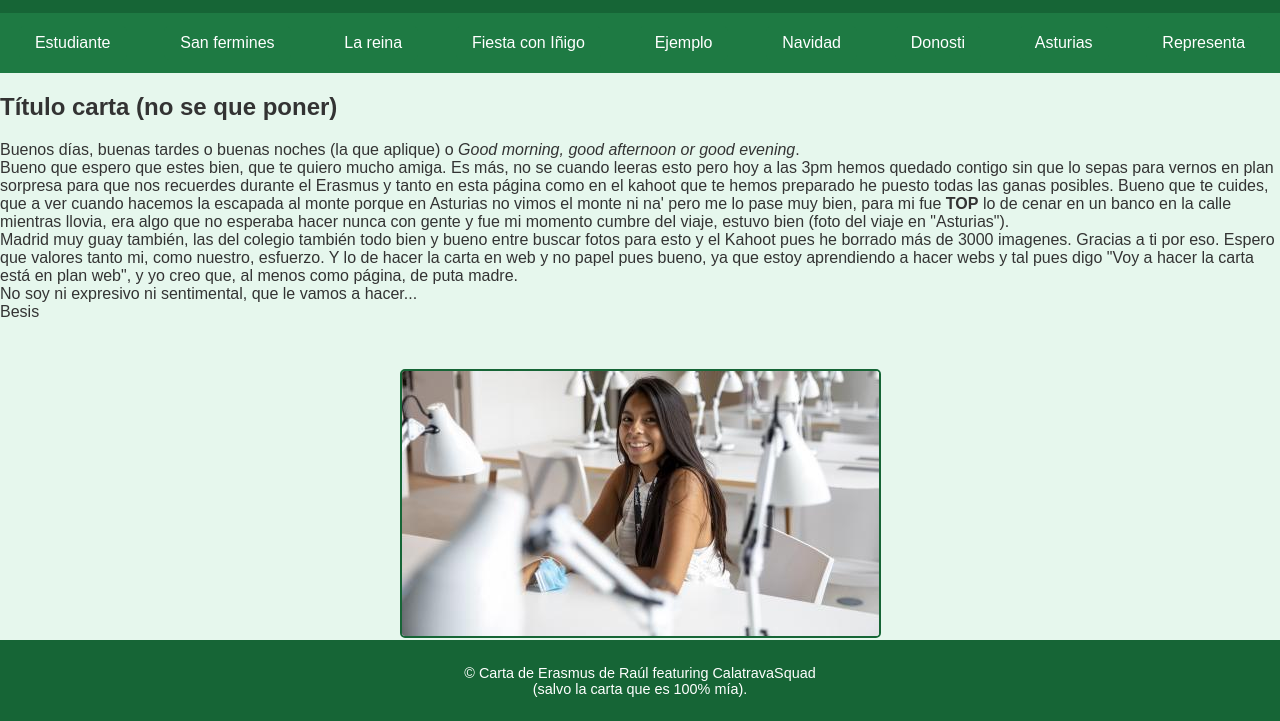
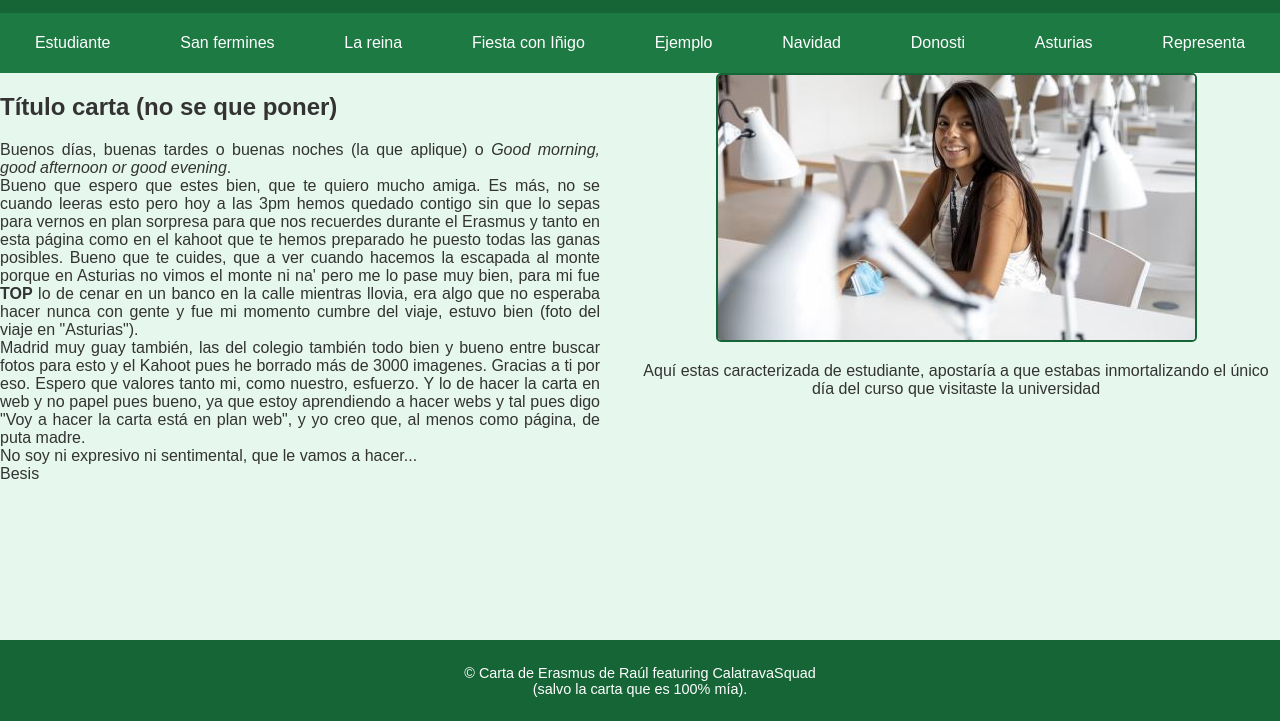
Before and after one commit to raulznas/marylopez, a plain HTML site: page index.html in a window 1280 px wide. Shown: the part 79-800 px from the top of the page. Drawn offline with Linux system fonts and the light colour scheme.

Commit message:
Update styles.css

```diff
--- a/styles.css
+++ b/styles.css
@@ -74,11 +74,13 @@
 
 .text-section {
     flex: 1 1 50%;
-    min-width: 1000px;
+    min-width: 300px;
+    max-width: 600px;
+    text-align: justify;
 }
 
 .target-container {
-    flex: 1 1 50%;
+    flex: 1 1 30%;
     min-width: 300px;
     text-align: center;
 }
```
